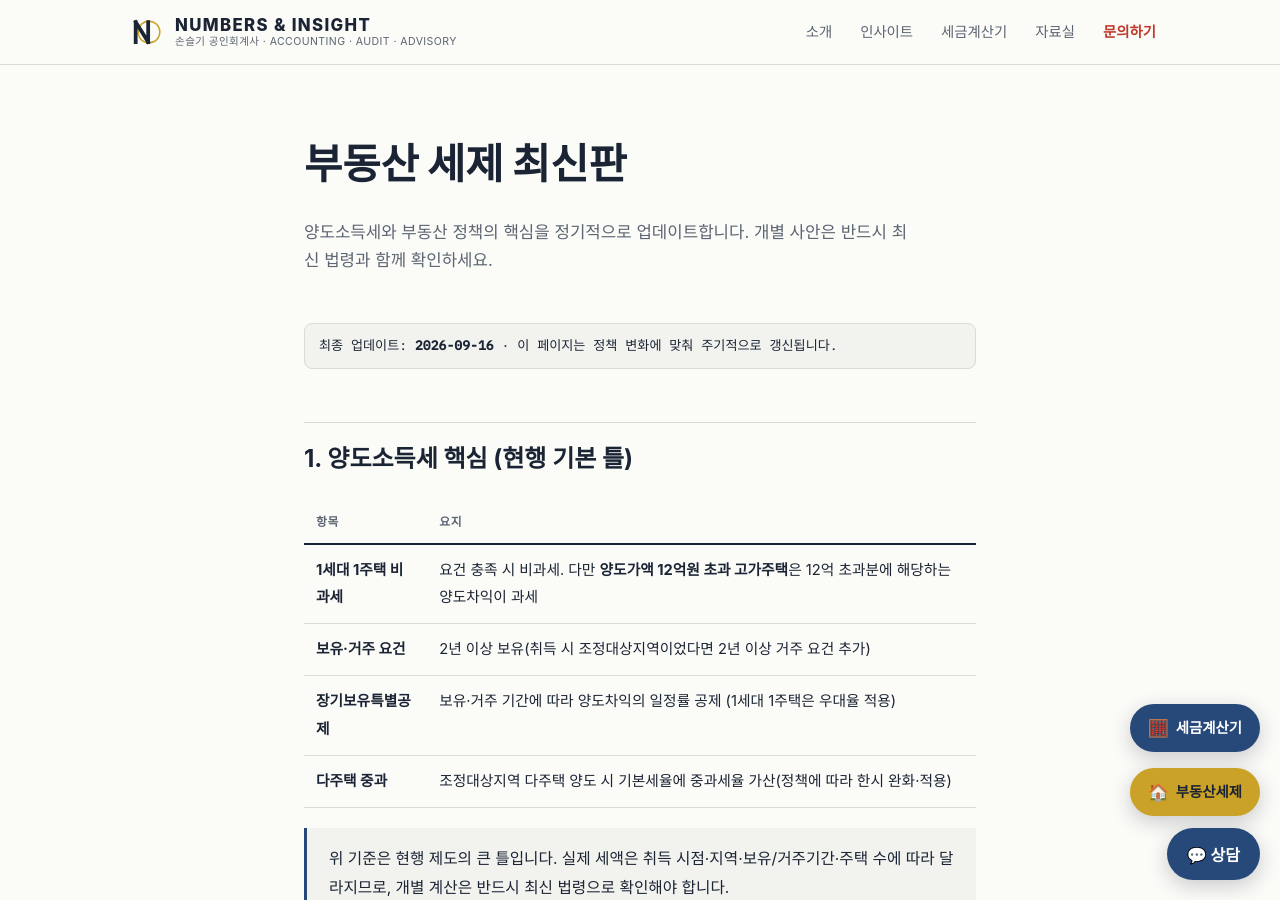
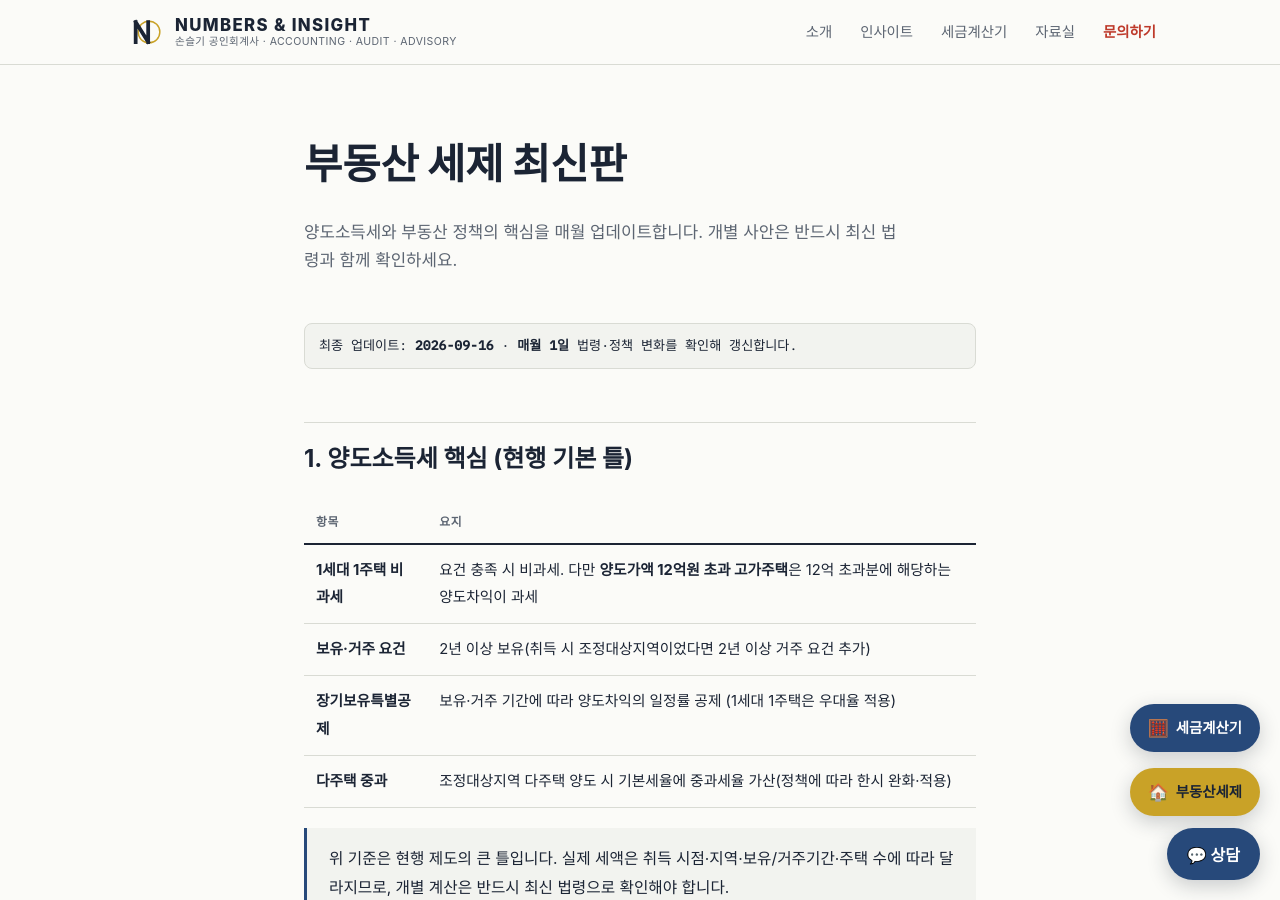
Before and after one commit to shinesky97/ccrnd-site, a Jekyll site: the page built from real-estate-tax.md, in a window 1280 px wide and 900 px high. Built offline with Jekyll 4.4.1, drawn with Linux system fonts in a browser that asks for light colours; some web fonts are replaced.

Commit message:
부동산 세제·세금계산기에 '매월 1일 업데이트' 안내 표시 (#45)
- 세금계산기: 최종 업데이트일(updated) 표시 추가 (마지막 수정 2026-09-24)
- 부동산 세제 최신판: '매월 1일 법령·정책 변화를 확인해 갱신' 문구로 변경
- 매월 1일 09:00(KST) 자동 점검 루틴과 연동 — 두 페이지의 updated 날짜를 갱신


Claude-Session: https://claude.ai/code/session_01Uu9zebzzNPkkEVbDHXyNE1

Co-authored-by: Claude <noreply@anthropic.com>

```diff
--- a/calculators.html
+++ b/calculators.html
@@ -9,6 +10,10 @@ description: 종합소득세·법인세·4대보험료·연봉 실수령액 계
     <h1>세금계산기 &amp; 세율표</h1>
     <p class="ph-lead">종합소득세·법인세·4대보험료·연봉 실수령액을 바로 계산해 보세요. <b>2026년 기준</b>입니다.</p>
   </div>
+</div>
+
+<div class="wrap" style="padding-top:20px">
+  <p class="re-updated" style="margin:0">최종 업데이트: <strong>{{ page.updated }}</strong> · 세율·공제 기준은 <b>매월 1일</b> 법령 개정 사항을 확인해 갱신합니다.</p>
 </div>
 
 <section style="border-top:0;padding-top:28px">
--- a/real-estate-tax.md
+++ b/real-estate-tax.md
@@ -4,10 +4,10 @@ title: 부동산 세제 최신판
 permalink: /real-estate-tax/
 updated: 2026-09-16
 description: 양도소득세와 부동산 세제·정책의 최신 동향을 한눈에 정리한 페이지입니다. 1세대 1주택 비과세, 장기보유특별공제, 다주택 중과, 2026 세제개편안 방향을 담았습니다.
-lead: 양도소득세와 부동산 정책의 핵심을 정기적으로 업데이트합니다. 개별 사안은 반드시 최신 법령과 함께 확인하세요.
+lead: 양도소득세와 부동산 정책의 핵심을 매월 업데이트합니다. 개별 사안은 반드시 최신 법령과 함께 확인하세요.
 ---
 
-<p class="re-updated">최종 업데이트: <strong>{{ page.updated }}</strong> · 이 페이지는 정책 변화에 맞춰 주기적으로 갱신됩니다.</p>
+<p class="re-updated">최종 업데이트: <strong>{{ page.updated }}</strong> · <b>매월 1일</b> 법령·정책 변화를 확인해 갱신합니다.</p>
 
 ## 1. 양도소득세 핵심 (현행 기본 틀)
 
```
Also changed, not shown: other parts of calculators.html (+1 -0 lines).
